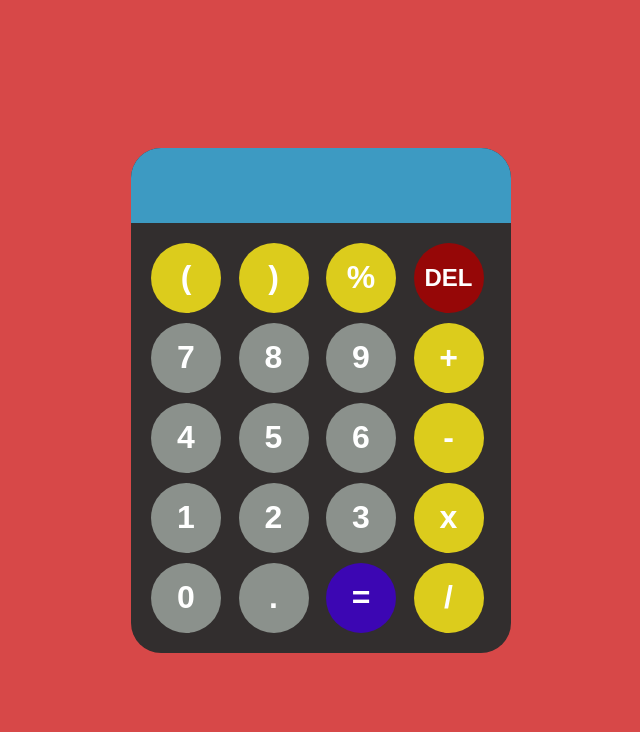
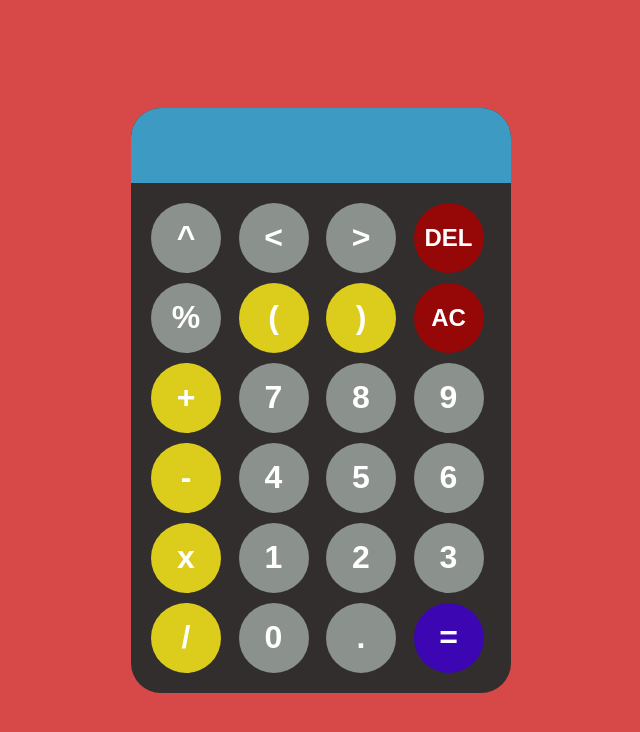
Before and after one commit to nguyenbanamde-net/firstjavascript_calculatorupdate, a plain HTML site: page index.html in a window 1280 px wide. Shown: the whole page, without its empty margins (319-959 px from the left). Drawn offline with Linux system fonts and the light colour scheme.

Commit message:
Update index.html

```diff
--- a/index.html
+++ b/index.html
@@ -8,31 +8,36 @@
 </head>
 <body>
     <div id="calculator">
-        <input id="display" readonly>
+        <input id="display" autocomplete="off">
         <div id="keys">
             <!-- Khi bam nut, trinh duyet se goi 1 ham (function) co ten la appendToDisplay()-->
             <!--onclick="tenHam()"-->
             <!--Khi bấm nút->gọi hàm appendToDisplay và truyền cho nó giá trị = 7 (đây là chức năng của html)-->
+            <button onclick="appendToDisplay('^(')" class="operator-spc"> ^ </button>
+            <button onclick="left('')" class="operator-direc"> &lt; </button>
+            <button onclick="right('')" class="operator-direc"> &gt; </button>
+            <button onclick="deleteAtCaret()" class="operator-del"> DEL </button>
+            <button onclick="appendToDisplay('%')" class="operator-spc"> % </button>
             <button onclick="appendToDisplay('(')" class="operator-btn"> ( </button>
             <button onclick="appendToDisplay(')')" class="operator-btn"> ) </button>
-            <button onclick="appendToDisplay('%')" class="operator-btn"> % </button>
-            <button onclick="clearDisplay()" class="operator-del"> DEL </button>
+            <button onclick="clearDisplay('AC')" class="operator-del"> AC </button>
+            <button onclick="appendToDisplay('+')" class="operator-btn"> + </button>
             <button onclick="appendToDisplay('7')"> 7 </button>
             <button onclick="appendToDisplay('8')"> 8 </button>
             <button onclick="appendToDisplay('9')"> 9 </button>
-            <button onclick="appendToDisplay('+')" class="operator-btn"> + </button>
+            <button onclick="appendToDisplay('-')" class="operator-btn"> - </button>
             <button onclick="appendToDisplay('4')"> 4 </button>
             <button onclick="appendToDisplay('5')"> 5 </button>
             <button onclick="appendToDisplay('6')"> 6 </button>
-            <button onclick="appendToDisplay('-')" class="operator-btn"> - </button>
+            <button onclick="appendToDisplay('*')" class="operator-btn"> x </button>
             <button onclick="appendToDisplay('1')"> 1 </button>
             <button onclick="appendToDisplay('2')"> 2 </button>
             <button onclick="appendToDisplay('3')"> 3 </button>
-            <button onclick="appendToDisplay('*')" class="operator-btn"> x </button>
+            <button onclick="appendToDisplay('/')" class="operator-btn"> / </button>
             <button onclick="appendToDisplay('0')"> 0 </button>
             <button onclick="appendToDisplay('.')" > . </button>
             <button onclick="calculate()" class="operator-eq"> = </button>
-            <button onclick="appendToDisplay('/')" class="operator-btn"> / </button>
+
 
 
         </div>
```
